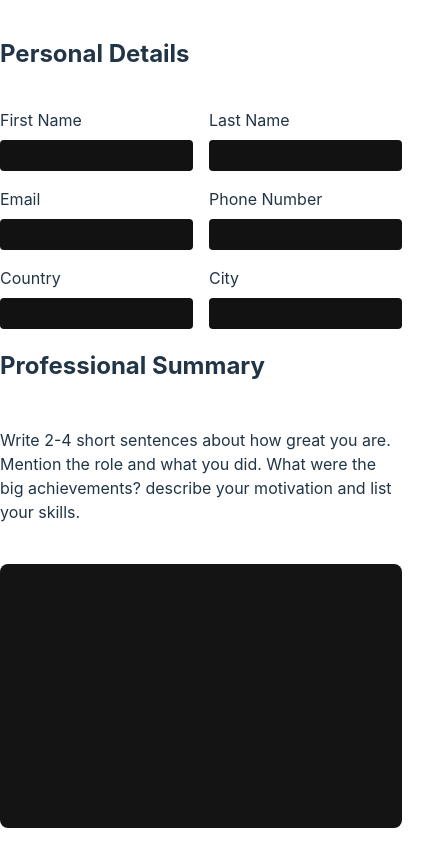
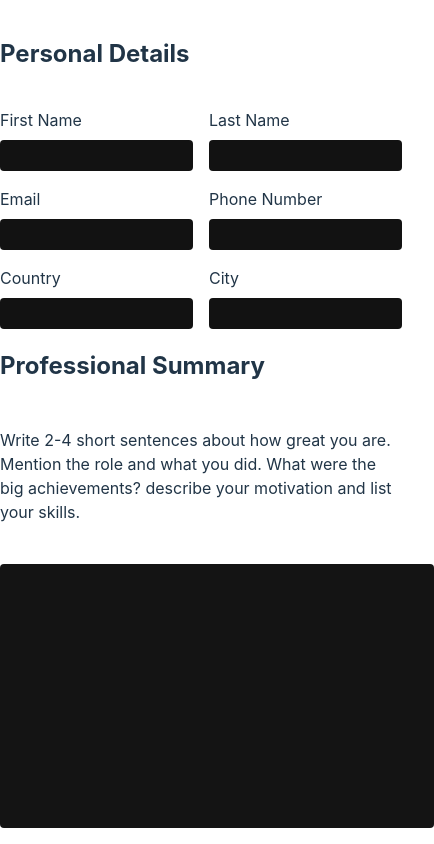
Before and after one commit to DGUXdesigns/CV-Generator, a React (Vite) app: page / in a window 390 px wide. Shown: the whole page, 434 px wide, since content can reach past the window. Built offline with nearby package versions, Linux system fonts and the light colour scheme.

Commit message:
style(styles): change #summary to textarea and set width to 100%
- Replaced `#summary` with a `textarea` element for improved input handling
- Added `width: 100%` to ensure the textarea spans the full available width
- Updated styling for consistent appearance and responsive behavior

```diff
--- a/src/styles/SummaryForm.css
+++ b/src/styles/SummaryForm.css
@@ -4,7 +4,7 @@
   gap: 0.5rem;
 }
 
-#summary {
+textarea {
   height: auto;
   font-family: Arial, Helvetica, sans-serif;
   font-size: 1rem;
@@ -15,10 +15,11 @@
   background-color: #141414;
   color: white;
   padding: 1rem;
-  border-radius: 0.5rem;
+  border-radius: 0.25rem;
   border: none;
   resize: none;
   overflow: auto;
   scrollbar-width: thin;
   scrollbar-color: #666 transparent;
+  width: 100%;
 }
```
